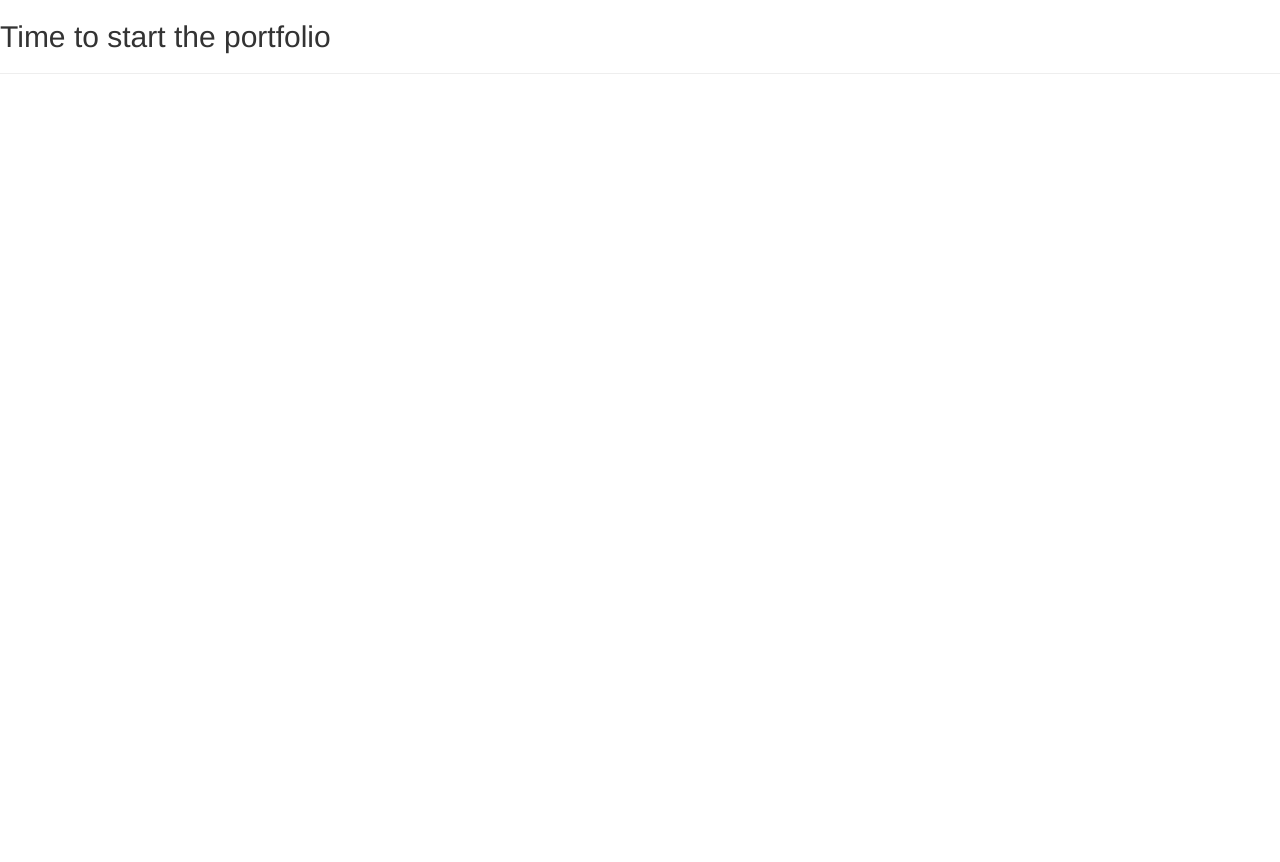
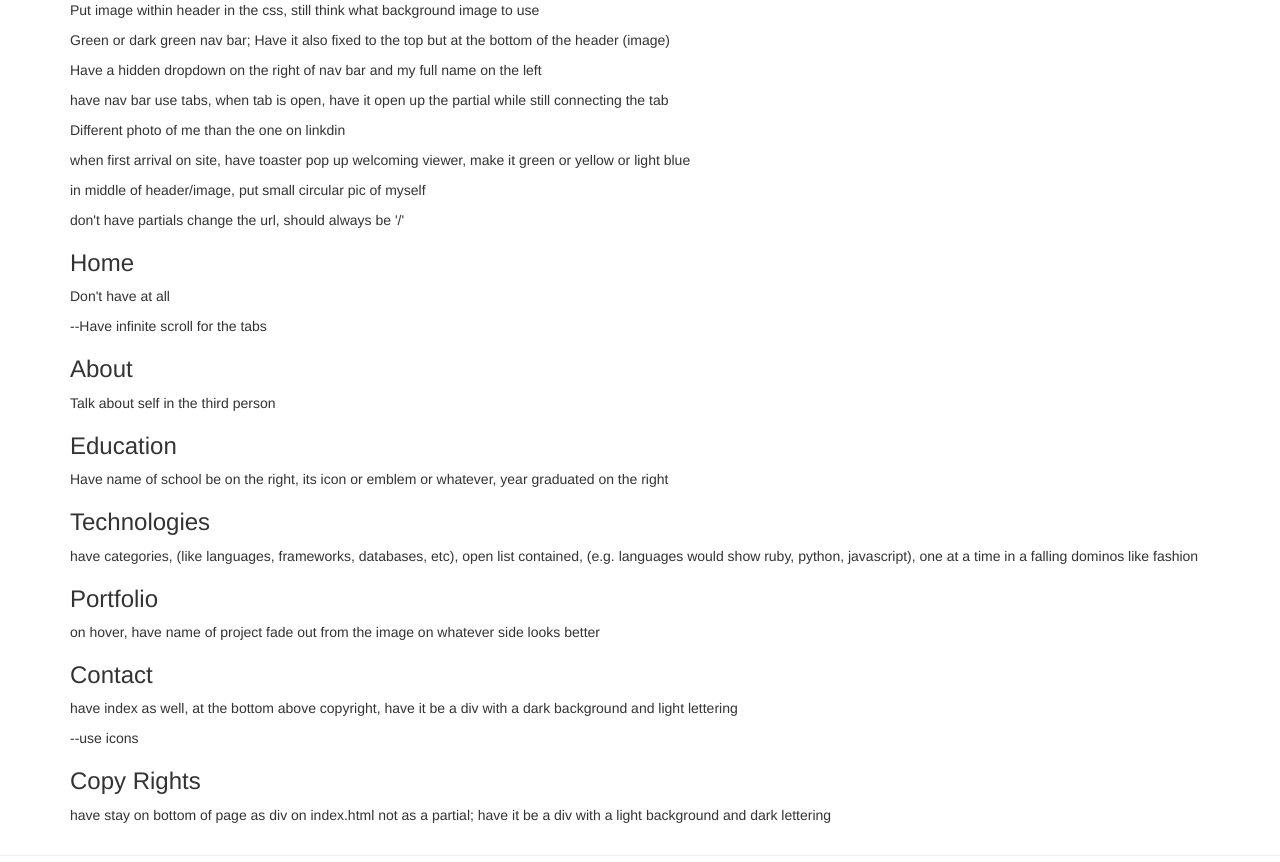
Before and after one commit to therealdealmeal/portfolio_site, a website: page index.html in a window 1280 px wide. Before the commit the page ends 800 px from the top, so only its background shows below. Drawn offline with Linux system fonts and the light colour scheme; files whose address does not match are found by name.

Commit message:
listed and detailed design in index.html; setup angular server; still need to find background image

```diff
--- a/bower.json
+++ b/bower.json
@@ -9,7 +9,8 @@
     "node_modules",
     "bower_components",
     "test",
-    "tests"
+    "tests",
+    "libs"
   ],
   "dependencies": {
     "angular": "^1.6.2",
--- a/index.html
+++ b/index.html
@@ -6,17 +6,41 @@
     <link rel="stylesheet" href="lib/bootstrap/dist/css/bootstrap.min.css">
   </head>
   <body>
-    <h2>Time to start the portfolio</h2>
+    <div class="container fluid" id="cover">
+      <header>
+        <p>Put image within header in the css, still think what background image to use</p>
+        <p>Green or dark green nav bar; Have it also fixed to the top but at the bottom of the header (image)</p>
+        <p>Have a hidden dropdown on the right of nav bar and my full name on the left</p>
+        <p>have nav bar use tabs, when tab is open, have it open up the partial while still connecting the tab</p>
+        <p>Different photo of me than the one on linkdin</p>
+        <p>when first arrival on site, have toaster pop up welcoming viewer, make it green or yellow or light blue</p>
+        <p>in middle of header/image, put small circular pic of myself</p>
+      </header>
+
+      don't have partials change the url, should always be '/'
+
+      <h3>Home</h3> <p>Don't have at all</p> --Have infinite scroll for the tabs
+
+      <h3>About</h3> <p>Talk about self in the third person</p>
+
+      <h3>Education</h3> <p>Have name of school be on the right, its icon or emblem or whatever, year graduated on the right</p>
+
+      <h3>Technologies</h3> <p>have categories, (like languages, frameworks, databases, etc), open list contained, (e.g. languages would show ruby, python, javascript), one at a time in a falling dominos like fashion</p>
+
+      <h3>Portfolio</h3> <p>on hover, have name of project fade out from the image on whatever side looks better</p>
+
+      <h3>Contact</h3> <p>have index as well, at the bottom above copyright, have it be a div with a dark background and light lettering</p> --use icons
+
+      <h3>Copy Rights</h3> <p>have stay on bottom of page as div on index.html not as a partial; have it be a div with a light background and dark lettering</p>
+
+    </div>
 
     <hr>
-    <span class="social social-github"></span>
+    <!-- <span class="social social-github"></span>
     <span class="social social-linked-in"></span>
     <span class="social social-gmail"></span>
     <span class="glyphicons glyphicons-note"></span>
-    <span class="social social-paypal"></span>
-
-
-
+    <span class="social social-paypal"></span> -->
 
     <script src="./lib/jquery/dist/jquery.min.js"></script>
     <script src="./lib/bootstrap/dist/js/bootstrap.min.js"></script>
```
Also changed, not shown: app/app.js (added, +24 -0 lines), 1 other file.
